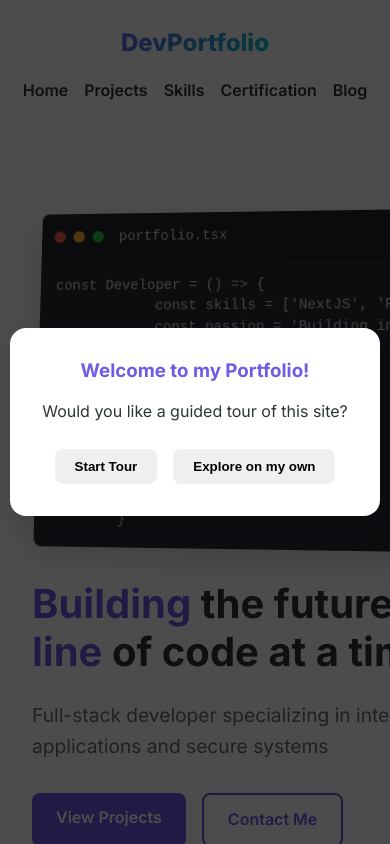
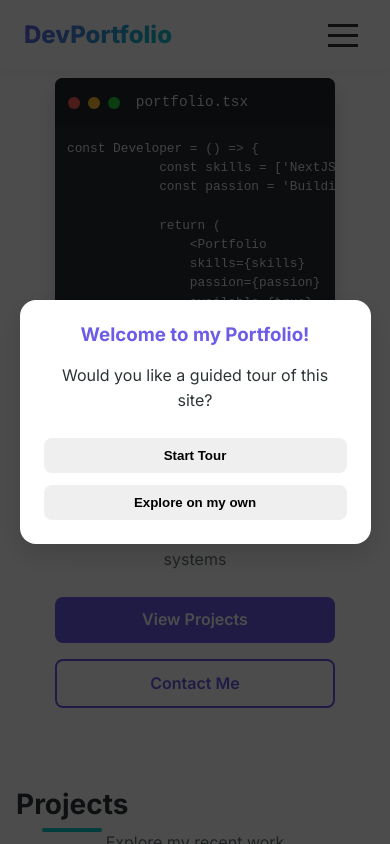
Before and after one commit to Prinella-cyber/PersonalPortfolio, a Next.js app: page / in a window 390 px wide. Shown: the top 844 px of the page. Built offline with nearby package versions, Linux system fonts and the light colour scheme.

Commit message:
Fixed mobile responsiveness issues

```diff
--- a/src/app/globals.css
+++ b/src/app/globals.css
@@ -1,4 +1,3 @@
-/* src/app/globals.css */
 @import '../styles/variables.css';
 @import '../styles/animations.css';
 
@@ -17,6 +16,12 @@ body {
   color: var(--dark);
   background-color: var(--white);
   line-height: 1.6;
+}
+
+html, body {
+  overflow-x: hidden;
+  width: 100%;
+  -webkit-overflow-scrolling: touch;
 }
 
 h1, h2, h3, h4, h5, h6 {
@@ -100,6 +105,24 @@ section {
   padding: 5rem 2rem;
   max-width: 1200px;
   margin: 0 auto;
+}
+
+.menu-overlay {
+  display: none;
+  position: fixed;
+  top: 0;
+  left: 0;
+  width: 100%;
+  height: 100%;
+  background-color: rgba(0, 0, 0, 0.5);
+  z-index: 14;
+  opacity: 0;
+  transition: opacity 0.3s ease;
+}
+
+.menu-overlay.open {
+  display: block;
+  opacity: 1;
 }
 
 /* Tour styles */
@@ -844,10 +867,33 @@ section {
   .hero {
     grid-template-columns: 1fr;
     gap: 2rem;
+    padding-top: 2rem;
+    padding-bottom: 2rem;
+    min-height: auto;
   }
 
   .hero-image {
     order: -1;
+    max-width: 100%;
+  }
+
+  .code-window {
+    margin: 0 auto;
+    max-width: 90%;
+    transform: none !important;
+  }
+
+  .hero-title {
+    font-size: 2.2rem;
+    text-align: center;
+  }
+
+  .hero-subtitle {
+    text-align: center;
+  }
+
+  .hero-cta {
+    justify-content: center;
   }
 
   .project-card.active {
@@ -864,12 +910,23 @@ section {
 }
 
 @media (max-width: 768px) {
-  .section-title {
-    font-size: 2rem;
+  section {
+    padding: 3rem 1.5rem;
   }
 
-  .hero-title {
-    font-size: 2.5rem;
+  .section-title {
+    font-size: 1.75rem;
+    text-align: center;
+  }
+
+  .section-title::after {
+    left: 50%;
+    transform: translateX(-50%);
+  }
+
+  .section-subtitle {
+    text-align: center;
+    margin-bottom: 2rem;
   }
 
   .projects-grid,
@@ -882,12 +939,176 @@ section {
   }
 
   .header {
-    flex-direction: column;
-    gap: 1rem;
+    flex-direction: row;
+    justify-content: space-between;
+    align-items: center;
+    padding: 1rem 1.5rem;
+    position: sticky;
+    top: 0;
+    z-index: 20;
+    background-color: rgba(255, 255, 255, 0.98);
   }
 
-  .navigation ul {
-    gap: 1rem;
+  .mobile-menu-button {
+    position: relative;
+    right: 0;
+    top: 0;
+    display: block;
+    margin-left: auto;
+    padding: 0.5rem;
+    z-index: 30;
+  }
+
+  .connect::after,
+  .tech-used::after {
+    left: 50%;
+    transform: translateX(-50%);
+    width: 40px;
+  }
+
+  .button,
+  .social-link,
+  .navigation a {
+    padding: 12px 24px;
+    min-height: 44px;
+  }
+
+  /* .navigation li {
+    width: 100%;
+    text-align: center;
+  } */
+
+  .hero {
+    grid-template-columns: 1fr;
+    gap: 1.5rem;
+    padding-top: 1rem;
+    padding-bottom: 2rem;
+    min-height: auto;
+  }
+
+  .hero-content {
+    display: flex;
+    flex-direction: column;
+    align-items: center;
+    text-align: center;
+    padding: 0 1rem;
+  }
+
+  .hero-image {
+    order: -1;
+    margin: 0 auto;
+    width: 100%;
+    max-width: 320px;
+  }
+
+  .code-window {
+    margin: 0 auto;
+    width: 100%;
+    transform: none !important;
+    box-shadow: 0 10px 20px rgba(0, 0, 0, 0.15);
+  }
+
+  .code-window:hover {
+    transform: none !important;
+  }
+
+  .hero-title {
+    font-size: 2rem;
+    margin-bottom: 1rem;
+    line-height: 1.3;
+  }
+
+  .hero-subtitle {
+    font-size: 1rem;
+    margin-bottom: 1.5rem;
+    max-width: 90%;
+  }
+
+  .hero-cta {
+    width: 100%;
+    max-width: 300px;
+    gap: 0.75rem;
+  }
+
+  .hamburger,
+  .hamburger::before,
+  .hamburger::after {
+    width: 25px;
+    height: 2px;
+  }
+}
+
+@media (max-width: 480px) {
+  .projects-grid {
+    grid-template-columns: 1fr;
+  }
+
+  .project-card {
+    width: 100%;
+  }
+
+  .project-card.active {
+    display: flex;
+    flex-direction: column;
+  }
+
+  .project-video-controls {
+    flex-direction: row;
+    justify-content: center;
+  }
+
+  .video-toggle {
+    flex: 1;
+    text-align: center;
+  }
+
+  .project-video-placeholder {
+    height: 160px;
+  }
+
+  .certification-step {
+    padding: 1.5rem 0;
+  }
+
+  .step-indicator {
+    margin-bottom: 0.5rem;
+  }
+
+  .step-status {
+    margin-top: 0.5rem;
+  }
+
+  .hero {
+    padding-top: 0.5rem;
+  }
+
+  .hero-title {
+    font-size: 1.75rem;
+  }
+
+  .hero-image {
+    max-width: 280px;
+  }
+
+  .hero-cta {
+    flex-direction: column;
+    width: 100%;
+  }
+
+  .hero-cta .button {
+    width: 100%;
+  }
+
+  .code-content {
+    padding: 0.75rem;
+  }
+
+  .code-content pre {
+    font-size: 0.8rem;
+  }
+
+  section {
+    padding: 2.5rem 1rem;
   }
 }
 
@@ -903,3 +1124,216 @@ section {
 .certification-step:hover .step-indicator:not(.completed) {
   animation: pulse 1s infinite;
 }
+
+/* Extra small devices (phones, 480px and down) */
+@media (max-width: 480px) {
+  .hero-title {
+    font-size: 1.8rem;
+    line-height: 1.3;
+  }
+
+  .hero-subtitle {
+    font-size: 1rem;
+  }
+
+  .hero-cta {
+    flex-direction: column;
+    align-items: center;
+    gap: 1rem;
+    width: 100%;
+  }
+
+  .hero-cta .button {
+    width: 100%;
+    max-width: 280px;
+  }
+
+  section {
+    padding: 3rem 1rem;
+  }
+
+  .button {
+    width: 100%;
+    padding: 10px 20px;
+  }
+
+  .section-title {
+    font-size: 1.75rem;
+  }
+
+  .section-subtitle {
+    font-size: 1rem;
+  }
+
+  .navigation ul {
+    gap: 0.75rem;
+    font-size: 0.9rem;
+  }
+
+  .code-window {
+    max-width: 100%;
+    transform: none;
+  }
+
+  .code-window:hover {
+    transform: none;
+  }
+
+  .project-card.active {
+    display: flex;
+    flex-direction: column;
+  }
+
+  .footer-title.connect::after,
+  .footer-title.tech-used::after {
+    left: 50%;
+    transform: translateX(-50%);
+  }
+
+  .tech-tags {
+    justify-content: center;
+  }
+
+  .certification-header {
+    flex-direction: column;
+    align-items: center;
+    text-align: center;
+  }
+
+  .certification-step {
+    flex-direction: column;
+    align-items: center;
+    text-align: center;
+    padding: 1.5rem 0;
+  }
+
+  .step-status {
+    margin-top: 0.5rem;
+  }
+}
+
+/* Adjust tour guide for mobile */
+@media (max-width: 480px) {
+  .tour-box {
+    width: 90%;
+    max-width: none;
+  }
+
+  .tour-prompt-content {
+    width: 90%;
+    padding: 1.5rem;
+  }
+
+  .tour-buttons {
+    flex-direction: column;
+    gap: 0.75rem;
+  }
+
+  .tour-button {
+    width: 100%;
+  }
+}
+
+/* Mobile Menu Styles */
+.mobile-menu-button {
+  background: transparent;
+  border: none;
+  display: none;
+  padding: 0.5rem;
+  cursor: pointer;
+  z-index: 20;
+}
+
+.hamburger {
+  width: 30px;
+  height: 3px;
+  background-color: var(--dark);
+  display: block;
+  position: relative;
+  transition: all 0.3s ease;
+}
+
+.hamburger::before,
+.hamburger::after {
+  content: '';
+  width: 30px;
+  height: 3px;
+  background-color: var(--dark);
+  position: absolute;
+  left: 0;
+  transition: all 0.3s ease;
+}
+
+.hamburger::before {
+  top: -10px;
+}
+
+.hamburger::after {
+  bottom: -10px;
+}
+
+.hamburger.open {
+  background-color: transparent;
+}
+
+.hamburger.open::before {
+  transform: rotate(45deg);
+  top: 0;
+}
+
+.hamburger.open::after {
+  transform: rotate(-45deg);
+  bottom: 0;
+}
+
+@media (max-width: 768px) {
+  .mobile-menu-button {
+    display: block;
+  }
+
+  .navigation {
+    position: fixed;
+    top: 0;
+    right: -100%;
+    width: 60%;
+    height: auto;
+    background-color: var(--white);
+    box-shadow: var(--shadow-strong);
+    z-index: 15;
+    transition: right 0.3s ease;
+    display: flex;
+    flex-direction: column;
+    justify-content: center;
+    padding: 5rem 2rem 3rem 1rem;
+  }
+
+  .navigation.open {
+    right: 0;
+  }
+
+  .navigation ul {
+    flex-direction: column;
+    gap: 2rem;
+    align-items: center;
+  }
+
+  .navigation a {
+    font-size: 1.2rem;
+  }
+}
+
+/* Responsive Footer */
+@media (max-width: 768px) {
+  .footer-content {
+    grid-template-columns: 1fr;
+    gap: 2rem;
+  }
+
+  .social-links {
+    justify-content: center;
+  }
+
+  .tech-logos {
+    justify-content: center;
+  }
+}
--- a/src/app/layout.tsx
+++ b/src/app/layout.tsx
@@ -7,6 +7,14 @@ const inter = Inter({
   variable: '--font-inter',
   display: 'swap',
 });
+
+export const viewport = {
+  width: 'device-width',
+  initialScale: 1,
+  maximumScale: 5,
+  minimumScale: 1,
+  viewportFit: 'cover',
+};
 
 export const metadata = {
   title: 'DevPortfolio - Web Developer Portfolio',
--- a/src/components/home/Hero.tsx
+++ b/src/components/home/Hero.tsx
@@ -1,4 +1,3 @@
-// src/components/home/Hero.tsx
 import React from 'react';
 import Link from 'next/link';
 import CodeWindow from './CodeWindow';
--- a/src/components/layout/Header.tsx
+++ b/src/components/layout/Header.tsx
@@ -1,22 +1,59 @@
-import React from 'react';
+import React, { useState, useEffect } from 'react';
 import Link from 'next/link';
 
 const Header: React.FC = () => {
+  const [menuOpen, setMenuOpen] = useState(false);
+
+  // Disable body scroll when menu is open
+  useEffect(() => {
+    if (menuOpen) {
+      document.body.style.overflow = 'hidden';
+    } else {
+      document.body.style.overflow = '';
+    }
+
+    // Cleanup function
+    return () => {
+      document.body.style.overflow = '';
+    };
+  }, [menuOpen]);
+
+  const toggleMenu = () => {
+    setMenuOpen(!menuOpen);
+  };
+
   return (
+    <>
       <header className="header">
         <div className="logo">
           <span className="logo-text">DevPortfolio</span>
         </div>
-      <nav className="navigation">
+
+        <button
+          className="mobile-menu-button"
+          onClick={toggleMenu}
+          aria-label="Toggle navigation menu"
+          aria-expanded={menuOpen}
+        >
+          <span className={`hamburger ${menuOpen ? 'open' : ''}`}></span>
+        </button>
+
+        <nav className={`navigation ${menuOpen ? 'open' : ''}`}>
           <ul>
-          <li><Link href="#hero">Home</Link></li>
-          <li><Link href="#projects">Projects</Link></li>
-          <li><Link href="#skills">Skills</Link></li>
-          <li><Link href="#certification">Certification</Link></li>
-          <li><Link href="#blog">Blog</Link></li>
+            <li><Link href="#hero" onClick={() => setMenuOpen(false)}>Home</Link></li>
+            <li><Link href="#projects" onClick={() => setMenuOpen(false)}>Projects</Link></li>
+            <li><Link href="#skills" onClick={() => setMenuOpen(false)}>Skills</Link></li>
+            <li><Link href="#certification" onClick={() => setMenuOpen(false)}>Certification</Link></li>
+            <li><Link href="#blog" onClick={() => setMenuOpen(false)}>Blog</Link></li>
           </ul>
         </nav>
       </header>
+
+      <div
+        className={`menu-overlay ${menuOpen ? 'open' : ''}`}
+        onClick={() => setMenuOpen(false)}
+      ></div>
+    </>
   );
 };
 
--- a/src/styles/variables.css
+++ b/src/styles/variables.css
@@ -20,4 +20,12 @@
     --transition-slow: 0.5s ease;
     --font-main: 'Inter', -apple-system, BlinkMacSystemFont, 'Segoe UI', Roboto, sans-serif;
     --font-code: 'Fira Code', monospace;
+    --spacing-mobile-sm: 0.5rem;
+    --spacing-mobile-md: 1rem;
+    --spacing-mobile-lg: 1.5rem;
+    --font-size-mobile-sm: 0.875rem;
+    --font-size-mobile-md: 1rem;
+    --font-size-mobile-lg: 1.25rem;
+    --font-size-mobile-xl: 1.5rem;
+    --font-size-mobile-2xl: 2rem;
 }
```
Lines whose indentation alone changed are shown as unchanged.
